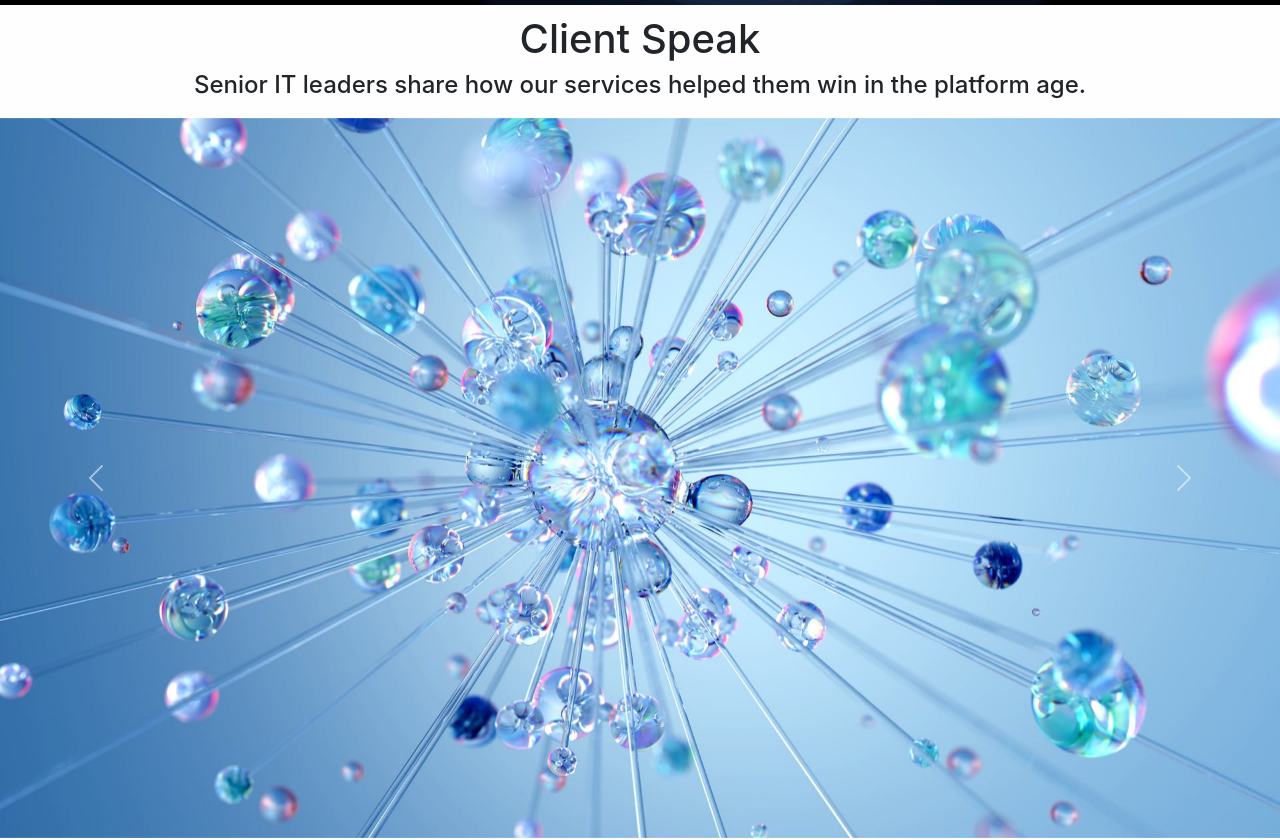
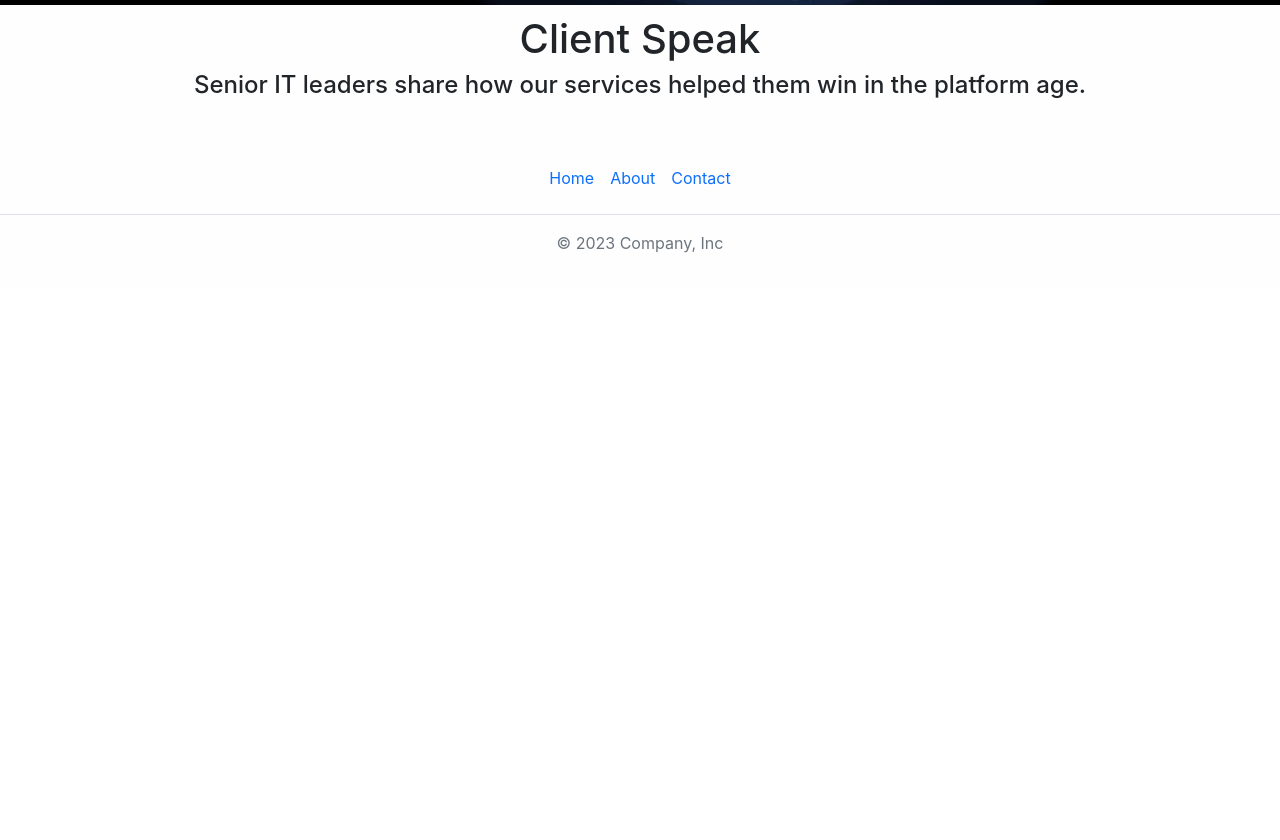
Before and after one commit to rassu18/dataeng, a React (Create React App) app: page / in a window 1280 px wide. Shown: the part 595-1435 px from the top of the page. After the commit the page ends 906 px from the top, so only its background shows below. Built offline with nearby package versions, Linux system fonts and the light colour scheme.

Commit message:
Update home.js

```diff
--- a/src/pages/home.js
+++ b/src/pages/home.js
@@ -1,7 +1,4 @@
 import React from "react";
-import hero from "../images/hero.jpg";
-import home1 from "../images/home1.jpg";
-import home2 from "../images/home2.jpg";
 function Home() {
   return (
     <div>
@@ -26,47 +23,7 @@ function Home() {
           </h4>
         </div>
       </div>
-      <div
-        id="carouselExampleControls"
-        className="carousel slide"
-        data-bs-ride="carousel"
-      >
-        <div className="carousel-inner">
-          <div className="carousel-item active">
-            <img src={hero} className="d-block w-100" alt="..." />
-          </div>
-          <div className="carousel-item">
-            <img src={home1} className="d-block w-100" alt="..." />
-          </div>
-          <div className="carousel-item">
-            <img src={home2} className="d-block w-100" alt="..." />
-          </div>
-        </div>
-        <button
-          className="carousel-control-prev"
-          type="button"
-          data-bs-target="#carouselExampleControls"
-          data-bs-slide="prev"
-        >
-          <span
-            className="carousel-control-prev-icon"
-            aria-hidden="true"
-          ></span>
-          <span className="visually-hidden">Previous</span>
-        </button>
-        <button
-          className="carousel-control-next"
-          type="button"
-          data-bs-target="#carouselExampleControls"
-          data-bs-slide="next"
-        >
-          <span
-            className="carousel-control-next-icon"
-            aria-hidden="true"
-          ></span>
-          <span className="visually-hidden">Next</span>
-        </button>
-      </div>
+
     </div>
   );
 }
```
